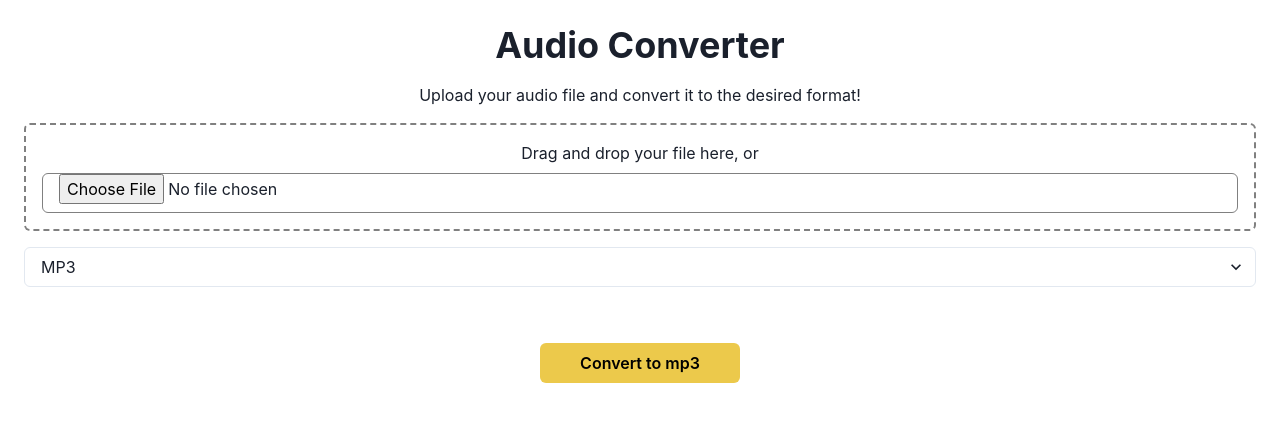
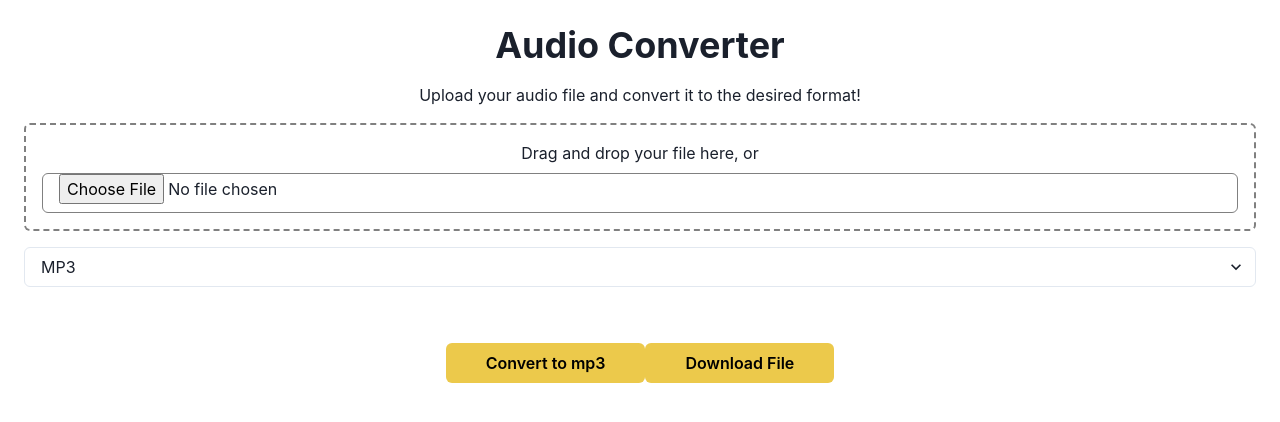
Before and after one commit to FormatConverter/Frontend, a React (Create React App) app in the folder file_web_app/: page /home in a window 1280 px wide. Shown: the top 422 px of the page. Built offline with nearby package versions, Linux system fonts and the light colour scheme.

Commit message:
download bug fixed

```diff
--- a/file_web_app/src/pages/home.js
+++ b/file_web_app/src/pages/home.js
@@ -69,14 +69,50 @@ const Home = () => {
         }
     };
 
-    const handleDownload = () => {
+    // const handleDownload = () => {
+    //     if (!convertedFile) {
+    //         alert("No file available for download.");
+    //         return;
+    //     }
+
+    //     window.location.href = `http://127.0.0.1/download/${convertedFile}`;
+    // };
+    const handleDownload = async () => {
         if (!convertedFile) {
             alert("No file available for download.");
             return;
         }
 
-        window.location.href = `http://127.0.0.1/download/${convertedFile}`;
+        setIsLoading(true);
+
+        try {
+            // Send a GET request to fetch the file from the server
+            const response = await axios.get(`http://127.0.0.1:5000/download/${convertedFile}`, {
+                responseType: 'blob', // Ensure that the response is treated as a file
+            });
+
+            // Create a download link for the Blob object
+            const url = window.URL.createObjectURL(new Blob([response.data]));
+            const link = document.createElement('a');
+            link.href = url;
+            link.setAttribute('download', convertedFile); // Filename for download
+            document.body.appendChild(link);
+            link.click();
+
+            // Clean up the URL object after download
+            setTimeout(() => {
+                document.body.removeChild(link);
+                window.URL.revokeObjectURL(url);
+            }, 0);
+
+        } catch (error) {
+            console.error("Error during file download:", error.message);
+            setError("Failed to download the file.");
+        } finally {
+            setIsLoading(false);
+        }
     };
+
 
     return (
         <Box textAlign="center" p="6">
@@ -131,14 +167,19 @@ const Home = () => {
                 </Text>
             )}
 
-            {convertedFile && (
+            <Button onClick={handleDownload} {...buttonStyles} >
+                Download File
+            </Button>
+
+            {/* {convertedFile && (
                 <Box mt="4">
                     <Text fontSize="sm">Download your converted file below:</Text>
                     <Button colorScheme="green" onClick={handleDownload} mt="2">
                         Download {convertedFile}
                     </Button>
                 </Box>
-            )}
+            )} */}
+
         </Box>
     );
 };
```
